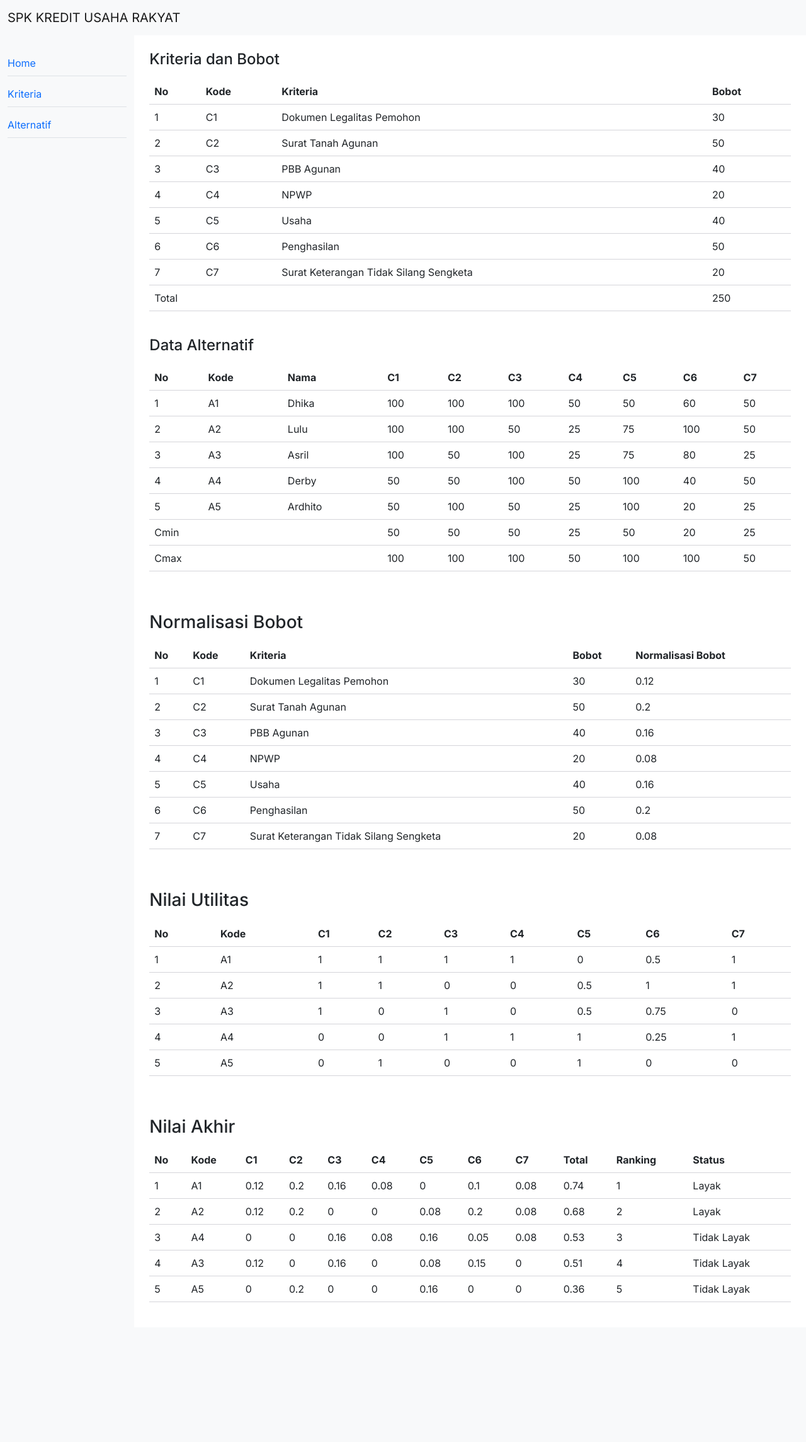
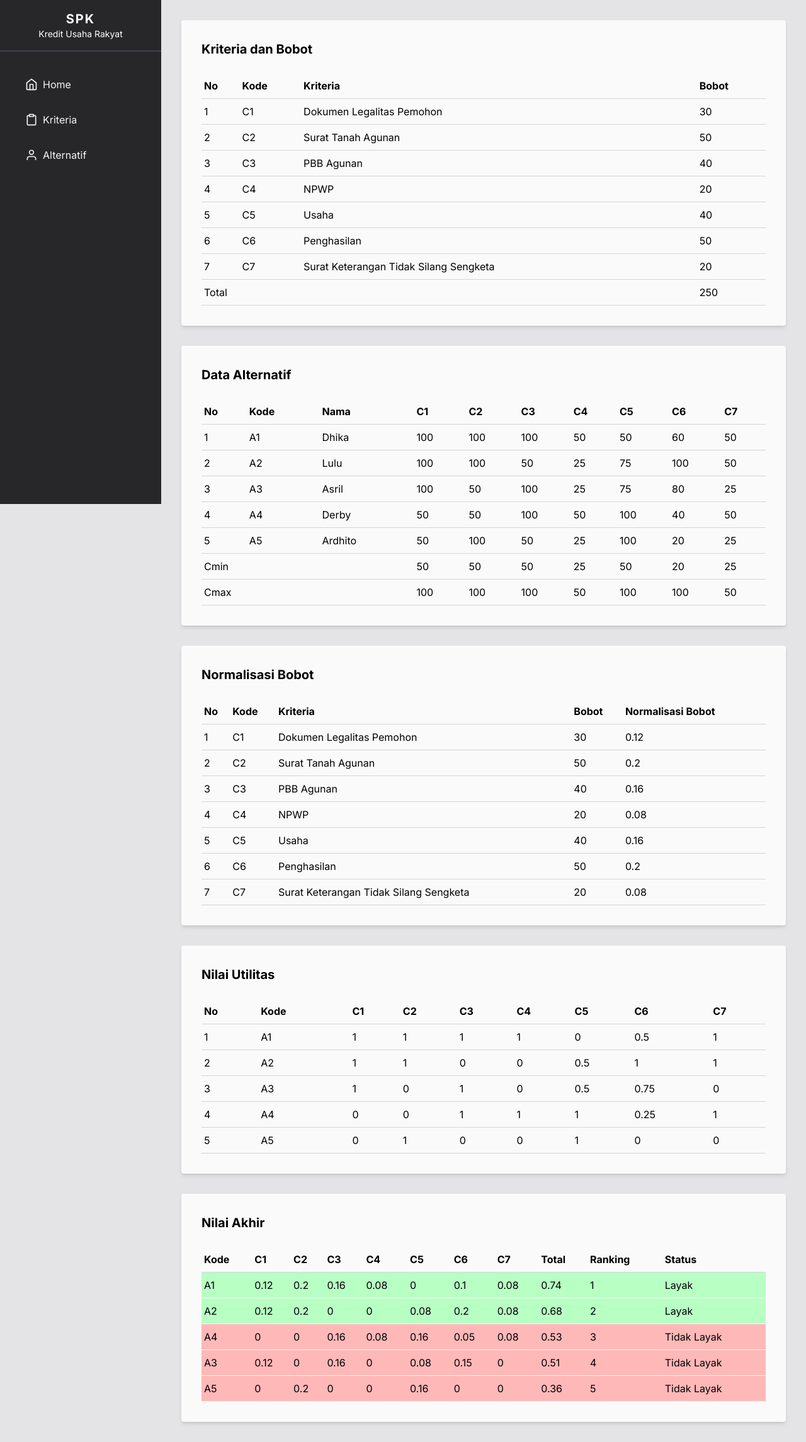
Before and after one commit to arialghifari/spk, a PHP site: page /hasil in a window 1280 px wide. Shown: the whole page at 63% size. Before the commit the page ends 2067 px from the top, so only its background shows below. Run offline with PHP 8.4, Linux system fonts and the light colour scheme; data comes from the database, SQL or seed files in the repository; some libraries are stand-ins or nearby versions.

Commit message:
Styling hasil

```diff
--- a/alternatif/edit.php
+++ b/alternatif/edit.php
@@ -116,7 +116,6 @@ $data = mysqli_fetch_array($query);
 		</form>
 	</main>
 
-	<script src="https://cdn.jsdelivr.net/npm/bootstrap@5.2.2/dist/js/bootstrap.bundle.min.js" integrity="sha384-OERcA2EqjJCMA+/3y+gxIOqMEjwtxJY7qPCqsdltbNJuaOe923+mo//f6V8Qbsw3" crossorigin="anonymous"></script>
 </body>
 
 </html>
--- a/hasil/index.php
+++ b/hasil/index.php
@@ -14,34 +14,30 @@ $smart = new Smart();
 	<meta http-equiv="X-UA-Compatible" content="IE=edge">
 	<meta name="viewport" content="width=device-width, initial-scale=1.0">
 	<title>SPK KREDIT USAHA RAKYAT</title>
-	<link href="https://cdn.jsdelivr.net/npm/bootstrap@5.2.2/dist/css/bootstrap.min.css" rel="stylesheet" integrity="sha384-Zenh87qX5JnK2Jl0vWa8Ck2rdkQ2Bzep5IDxbcnCeuOxjzrPF/et3URy9Bv1WTRi" crossorigin="anonymous">
+	<script src="https://cdn.tailwindcss.com"></script>
 	<link rel="stylesheet" href="../style.css">
 </head>
 
-<body>
-	<header>
-		<nav class="navbar bg-light">
-			<div class="container-fluid">
-				<a class="navbar-brand" href="../">SPK KREDIT USAHA RAKYAT</a>
+<body class="bg-zinc-200 flex">
+	<nav class="flex flex-col w-80 bg-zinc-800 h-screen gap-8 sticky top-0">
+		<div class=" text-center py-4 text-white border-b-2 border-zinc-700">
+			<a href="./" class="text-xl font-bold tracking-widest">SPK</a>
+			<p class="text-sm">Kredit Usaha Rakyat</p>
+		</div>
+
+		<div class="flex flex-col gap-4 text-zinc-100 mx-6 h-screen">
+			<a class="py-2 px-4 rounded flex gap-2 items-center hover:bg-zinc-700" href="../"><img src="../assets/ic_home.svg" alt="icon home"> Home</a>
+			<a class="py-2 px-4 rounded flex gap-2 items-center hover:bg-zinc-700" href="../kriteria"><img src="../assets/ic_clipboard.svg" alt="icon kriteria"> Kriteria</a>
+			<a class="py-2 px-4 rounded flex gap-2 items-center hover:bg-zinc-700" href="../alternatif"><img src="../assets/ic_user.svg" alt="icon alternatif"> Alternatif</a>
 		</div>
 	</nav>
-	</header>
 
-	<main>
-		<div class="row m-0">
-			<div class="col-12 col-md-2 m-0 bg-light py-4">
-				<div class="d-flex flex-column gap-2">
-					<a class="border-bottom text-decoration-none py-2" href="../">Home</a>
-					<a class="border-bottom text-decoration-none py-2" href="../kriteria">Kriteria</a>
-					<a class="border-bottom text-decoration-none py-2" href="../alternatif">Alternatif</a>
-				</div>
-			</div>
+	<main class="flex w-full h-fit flex-col gap-8 my-8">
+		<!-- Kriteria dan Bobot -->
+		<div class="mx-8 bg-zinc-50 p-8 rounded flex flex-col gap-4 shadow-md">
+			<h2 class="font-semibold text-xl mb-2">Kriteria dan Bobot</h2>
 
-			<div class="col-12 col-md-10 m-0 mb-4 px-4">
-				<!-- Kriteria dan Bobot -->
-				<h2 class="mt-4 mb-3 fs-4">Kriteria dan Bobot</h2>
-				<div class="table-responsive">
-					<table class="table">
+			<table>
 				<thead>
 					<tr>
 						<th>No</th>
@@ -72,9 +68,10 @@ $smart = new Smart();
 		</div>
 
 		<!-- Alternatif -->
-				<h2 class="mt-4 mb-3 fs-4">Data Alternatif</h2>
-				<div class="table-responsive">
-					<table class="table">
+		<div class="mx-8 bg-zinc-50 p-8 rounded flex flex-col gap-4 shadow-md">
+			<h2 class="font-semibold text-xl mb-2">Data Alternatif</h2>
+
+			<table>
 				<thead>
 					<tr>
 						<th>No</th>
@@ -119,9 +116,10 @@ $smart = new Smart();
 		</div>
 
 		<!-- Normalisasi Bobot -->
-				<h3 class="mt-5 mb-3">Normalisasi Bobot</h3>
-				<div class="table-responsive">
-					<table class="table">
+		<div class="mx-8 bg-zinc-50 p-8 rounded flex flex-col gap-4 shadow-md">
+			<h2 class="font-semibold text-xl mb-2">Normalisasi Bobot</h2>
+
+			<table>
 				<thead>
 					<tr>
 						<th>No</th>
@@ -148,9 +146,10 @@ $smart = new Smart();
 		</div>
 
 		<!-- Nilai Utilitas -->
-				<h3 class="mt-5 mb-3">Nilai Utilitas</h3>
-				<div class="table-responsive">
-					<table class="table">
+		<div class="mx-8 bg-zinc-50 p-8 rounded flex flex-col gap-4 shadow-md">
+			<h2 class="font-semibold text-xl mb-2">Nilai Utilitas</h2>
+
+			<table>
 				<thead>
 					<tr>
 						<th>No</th>
@@ -181,12 +180,12 @@ $smart = new Smart();
 		</div>
 
 		<!-- Nilai Akhir -->
-				<h3 class="mt-5 mb-3">Nilai Akhir</h3>
-				<div class="table-responsive">
-					<table class="table">
+		<div class="mx-8 bg-zinc-50 p-8 rounded flex flex-col gap-4 shadow-md">
+			<h2 class="font-semibold text-xl mb-2">Nilai Akhir</h2>
+
+			<table>
 				<thead>
 					<tr>
-								<th>No</th>
 						<th>Kode</th>
 						<th>C1</th>
 						<th>C2</th>
@@ -201,27 +200,23 @@ $smart = new Smart();
 					</tr>
 				</thead>
 				<tbody>
-							<?php $no = 1;
+					<?php $rank = 1;
 					foreach ($smart->nilaiAkhir as $nilaiAkhir) { ?>
-								<tr>
-									<td><?= $no ?></td>
+						<tr class="<?= $smart->cekKelayakan($nilaiAkhir[count($nilaiAkhir) - 1]) == 'Layak' ? 'layak' : 'tidakLayak' ?>">
 							<td><?= $nilaiAkhir[1] ?></td>
 							<?php for ($i = 0; $i < 7; $i++) { ?>
 								<td><?= $nilaiAkhir[$i + 3] ?></td>
 							<?php } ?>
 							<td><?= $nilaiAkhir[10] ?></td>
-									<td><?= $no ?></td>
+							<td><?= $rank ?></td>
 							<td><?= $smart->cekKelayakan($nilaiAkhir[count($nilaiAkhir) - 1]) ?></td>
 						</tr>
-							<?php $no++;
+					<?php $rank++;
 					} ?>
 				</tbody>
 			</table>
 		</div>
-			</div>
 	</main>
-
-	<script src="https://cdn.jsdelivr.net/npm/bootstrap@5.2.2/dist/js/bootstrap.bundle.min.js" integrity="sha384-OERcA2EqjJCMA+/3y+gxIOqMEjwtxJY7qPCqsdltbNJuaOe923+mo//f6V8Qbsw3" crossorigin="anonymous"></script>
 </body>
 
 </html>
--- a/style.css
+++ b/style.css
@@ -55,3 +55,16 @@ select {
   color: #b9b3b3;
   background-color: #f1f1f1;
 }
+
+.layak {
+  background-color: rgb(184, 255, 195);
+}
+
+.tidakLayak {
+  background-color: rgb(255, 184, 184);
+}
+
+.layak td,
+.tidakLayak td {
+  border-bottom: 1px solid #fafafa;
+}
```
Lines whose indentation alone changed are shown as unchanged.
